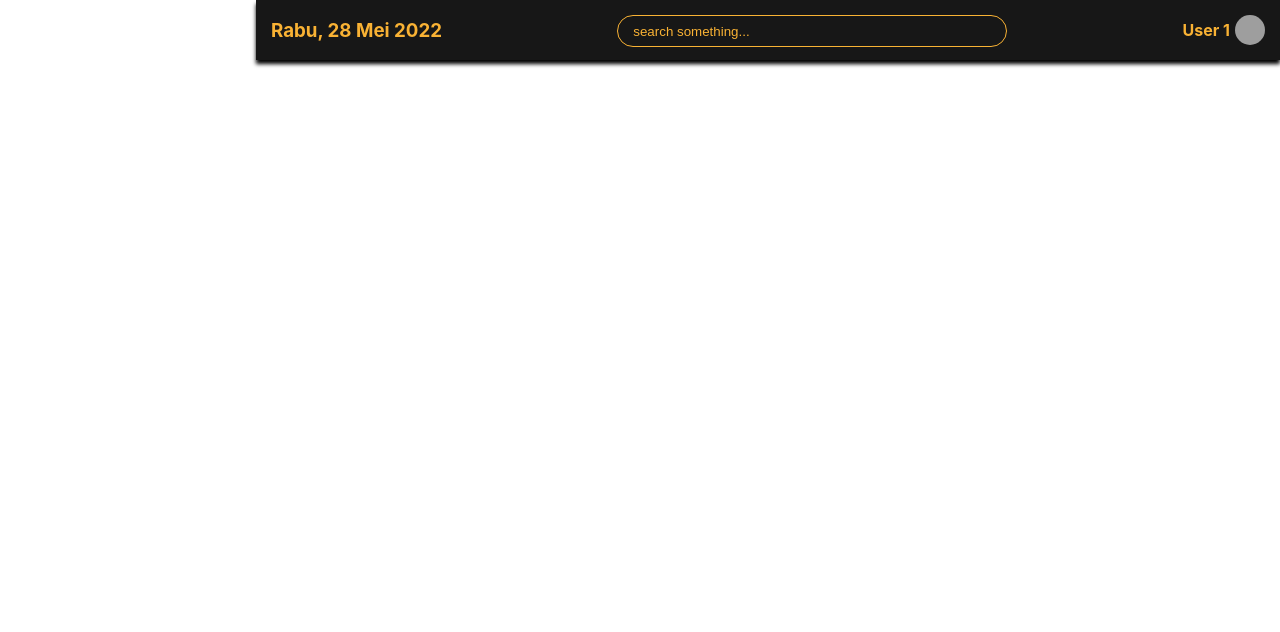
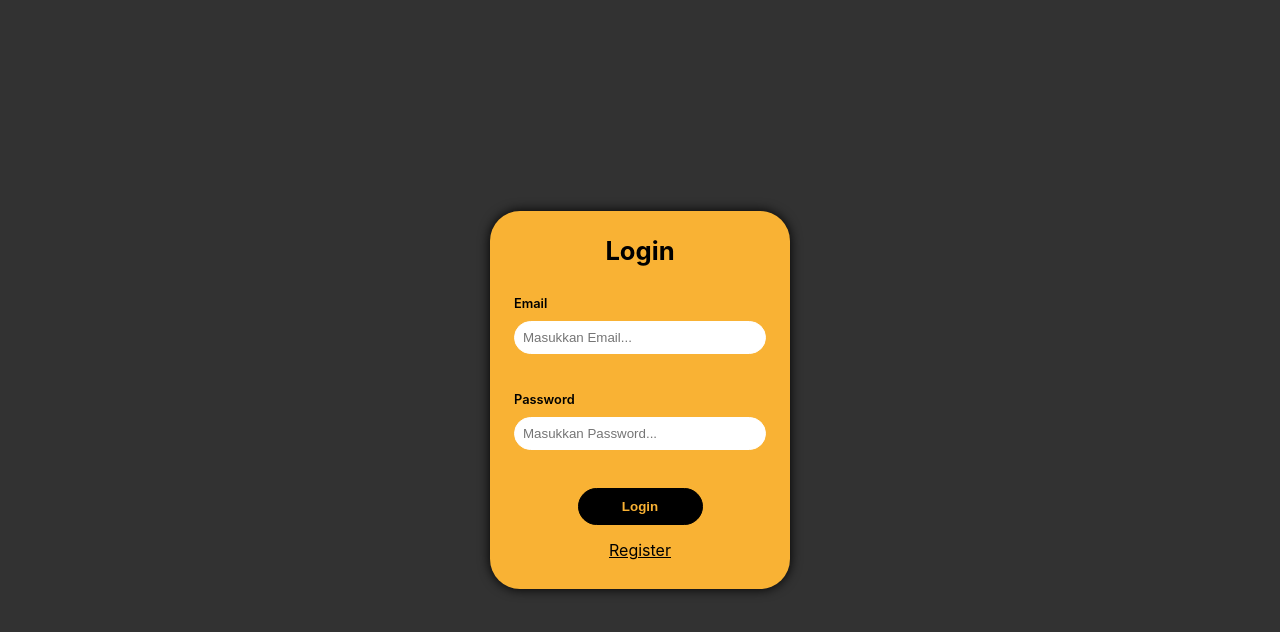
Before and after one commit to miqbalj/test-fe-fp, a React (Create React App) app: page / in a window 1280 px wide. Shown: the top 632 px of the page. Built offline with nearby package versions, Linux system fonts and the light colour scheme; grey boxes are pictures that could not be loaded.

Commit message:
edit layout on login and register page

```diff
--- a/src/App.js
+++ b/src/App.js
@@ -10,8 +10,8 @@ function App() {
 
   return (
     <div className="App">
-      <Navbar />
-      {/* <Login /> */}
+      {/* <Navbar /> */}
+      <Login />
       {/* <Register /> */}
     </div>
   );
--- a/src/Login.js
+++ b/src/Login.js
@@ -17,7 +17,7 @@ function Login() {
               name="email"
               placeholder="Masukkan Email..."
               required
-              />
+            />
             <label>Password</label>
 
             <input
@@ -26,8 +26,9 @@ function Login() {
               placeholder="Masukkan Password..."
               required
             />
-
-            <button type="submit">Login</button>
+            <div className="buttonSubmit">
+              <button type="submit">Login</button>
+            </div>
           </form>
 
           <a href="/">
--- a/src/Register.js
+++ b/src/Register.js
@@ -5,7 +5,7 @@ function Register() {
     return (
       <div className="register">
         <div className="registerForm">
-          <div className="container">
+          <div className="containerRegister">
             <h1>Register</h1>
             <form>
               <label>Email</label>
@@ -40,7 +40,9 @@ function Register() {
                 required
               />
 
-              <button type="submit">Register</button>
+              <div className="buttonRegister">
+                <button type="submit">Register</button>
+              </div>
             </form>
           </div>
         </div>
--- a/src/Style/Login.css
+++ b/src/Style/Login.css
@@ -50,18 +50,20 @@ span {
   background-color: var(--form-bg);
 }
 
-form {
+.container form {
   width: 100%;
   display: flex;
+  justify-content: center;
   flex-direction: column;
 }
 
-label {
-  margin: 8px 0;
+.container label {
+  margin-top: 30px;
+  margin-bottom: 10px;
   font-weight: 600;
 }
 
-input {
+.container input {
   padding: 8px;
   margin-bottom: 8px;
   border-radius: 30px;
@@ -70,21 +72,30 @@ input {
   color: var(--text-primary);
 }
 
-button {
+.container button {
+  width: 125px;
   background-color: #000;
   border: 1px solid #000;
   color: #F9B234;
-  margin: 16px 0;
+  margin-top: 30px;
   padding: 10px;
   border-radius: 30px;
   font-weight: 600;
   cursor: pointer;
 }
 
-a {
+.buttonSubmit {
+  display: flex;
+  justify-content: center;
+  align-items: center;
+}
+
+.container a {
   font-size: 1rem;
   cursor: pointer;
   color: #000;
+  margin-bottom: 5px;
+  margin-top: 15px;
 }
 
 @media screen and (max-width:478px) {
--- a/src/Style/Register.css
+++ b/src/Style/Register.css
@@ -32,7 +32,7 @@ body {
     transition: all .5s;
 }
 
-.container {
+.containerRegister {
     display: flex;
     flex-direction: column;
     justify-content: center;
@@ -50,18 +50,19 @@ span {
     background-color: var(--form-bg);
 }
 
-form {
+.containerRegister form {
     width: 100%;
     display: flex;
     flex-direction: column;
 }
 
-label {
-    margin: 8px 0;
+.containerRegister label {
+    margin-top: 30px;
+    margin-bottom: 10px;
     font-weight: 600;
 }
 
-input {
+.containerRegister input {
     padding: 8px;
     margin-bottom: 8px;
     border-radius: 30px;
@@ -70,11 +71,19 @@ input {
     color: var(--text-primary);
 }
 
-button {
+.buttonRegister {
+    display: flex;
+    justify-content: center;
+    align-items: center;
+}
+
+.containerRegister button {
+    width: 125px;
     background-color: #000;
     border: 1px solid #000;
     color: #F9B234;
-    margin: 16px 0;
+    margin-top: 30px;
+    margin-bottom: 15px;
     padding: 10px;
     border-radius: 30px;
     font-weight: 600;
```
